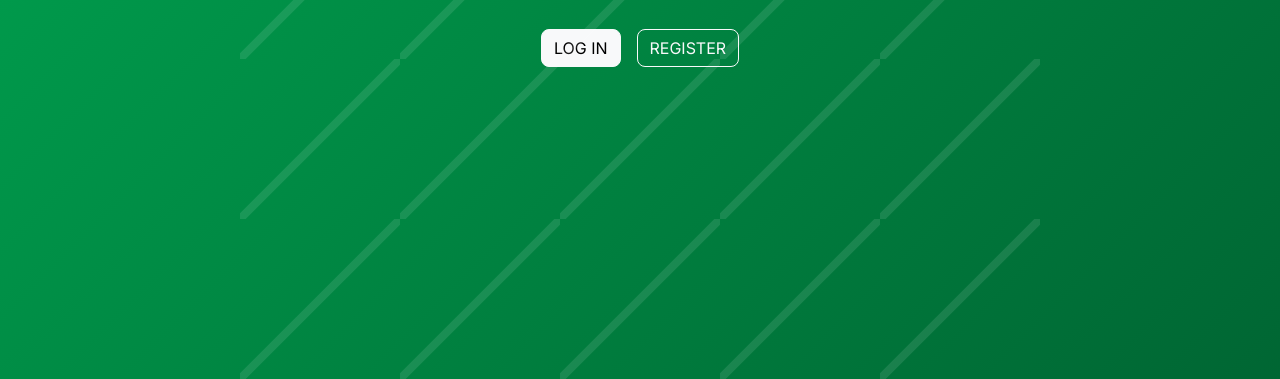
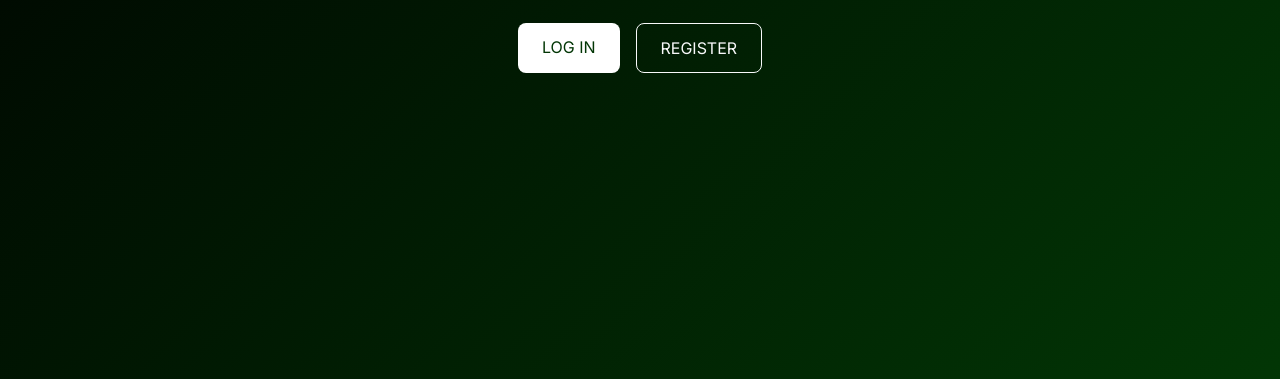
Before and after one commit to NsengaNigel/Final-Summative-Project---Customer-Loyalty-Feedback-Systems-Dynamic-Web-Application, a website: page index.html in a window 1280 px wide. Shown: the part 421-800 px from the top of the page. Drawn offline with Linux system fonts and the light colour scheme.

Commit message:
Update index.html

```diff
--- a/index.html
+++ b/index.html
@@ -8,14 +8,15 @@
     <link rel="stylesheet" href="assets/css/main.css">
     <style>
     .splash-screen {
-            background: linear-gradient(135deg, #00A651 0%, #006633 100%);
+  background: linear-gradient(135deg, #000000 0%, #023605 100%);
   height: 100vh;
   display: flex;
   align-items: center;
   justify-content: center;
   flex-direction: column;
+  position: relative;
+  overflow: hidden;
 }
-
    .logo-container {
             margin-bottom: 2rem;
             text-align: center;
@@ -37,31 +38,27 @@
             display: flex;
             gap: 1rem;
         }
+        .btn {
+            padding: 0.75rem 1.5rem;
+            font-size: 1rem;
+            border-radius: 0.5rem;
+            text-decoration: none;
+            transition: background-color 0.3s, color 0.3s;
+        }
 
-        .geometric-pattern {
-            position: absolute;
-            top: 0;
-            left: 0;
-            width: 100%;
-            height: 100%;
-            opacity: 0.1;
-            pointer-events: none;
+        .btn-light {
+            background-color: white;
+            color: #023605;
+            border: none;
         }
     </style>
 </head>
 <body>
     <div class="splash-screen">
-        <div class="geometric-pattern">
-            <svg width="100%" height="100%" viewBox="0 0 100 100">
-                <pattern id="grid" width="20" height="20" patternUnits="userSpaceOnUse">
-                    <path d="M 20 0 L 0 20" stroke="white" stroke-width="1"/>
-                </pattern>
-                <rect width="100%" height="100%" fill="url(#grid)"/>
-            </svg>
-        </div>
+
 
         <div class="logo-container fade-in">
-            <img src="assets/images/logo-white.png" alt="EcoConnect Logo" class="logo">
+            <img src="assets/logo-white.png" alt="EcoConnect Logo" class="logo">
             <p class="tagline">Connect. Contribute. Conserve.</p>
         </div>
 
```
Lines whose indentation alone changed are shown as unchanged.
